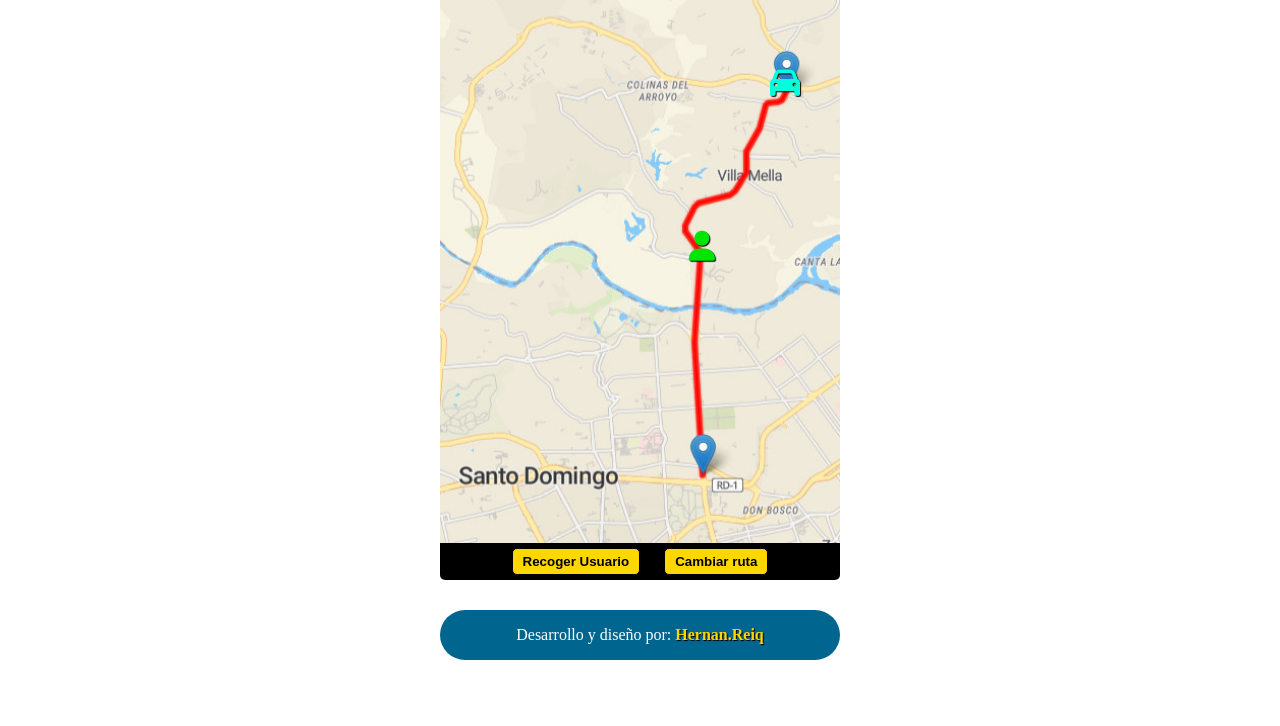
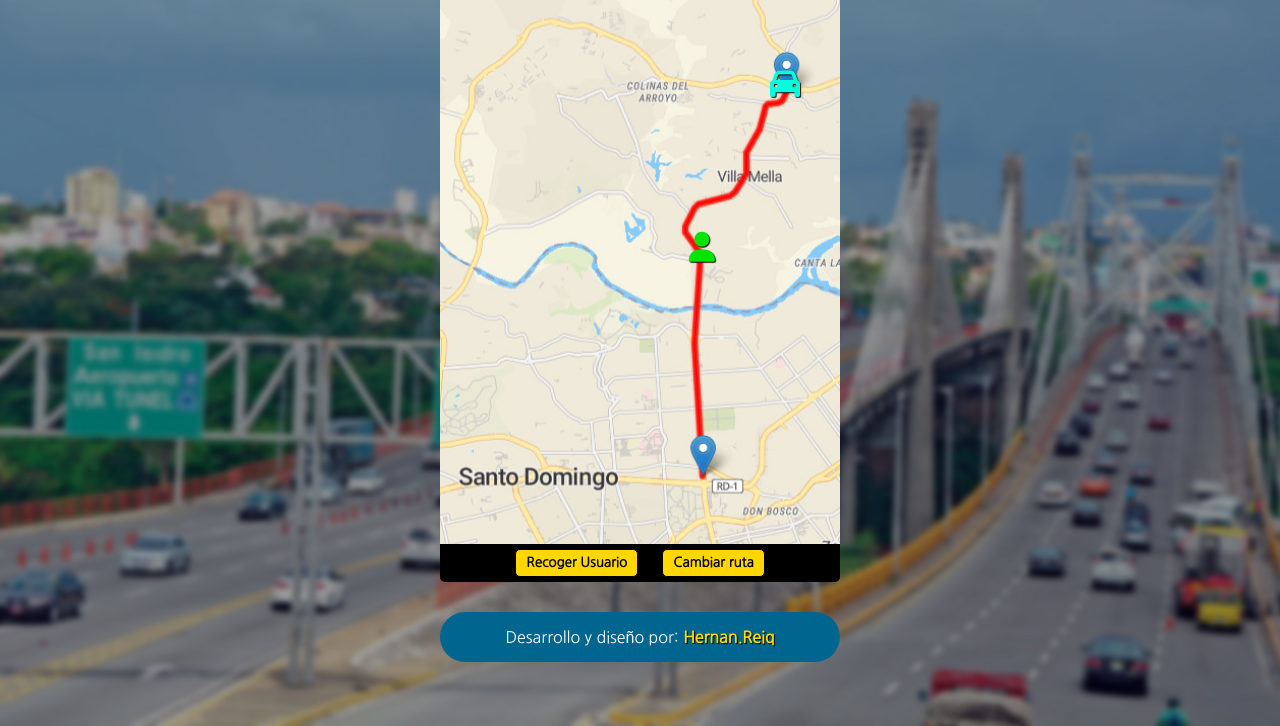
Before and after one commit to hernanreiq/simulador-uber, a plain HTML site: page index.html in a window 1280 px wide. Shown: the part 74-800 px from the top of the page. Drawn offline with Linux system fonts and the light colour scheme.

Commit message:
Los estilos de letras fueron mejorados y se agregó un fondo de pantalla

```diff
--- a/css/style.css
+++ b/css/style.css
@@ -9,9 +9,13 @@ html {
     padding: 0;
 }
 body {
-    width: 500px;
+    width: 400px;
     margin: 0 auto;
     height: auto;
+    background-image: url('../img/fondo.jpg');
+    background-repeat: no-repeat;
+    background-size: cover;
+    background-attachment: fixed;
 }
 h1 {
     text-align: center;
@@ -21,6 +25,7 @@ h1 {
     margin: 0 auto;
     margin-top: 20px;
     border-radius: 5px 5px 0px 0px;
+    font-family: 'Rubik', sans-serif;
 }
 div.imagen {
     width: 400px;
@@ -46,6 +51,7 @@ button {
     border-radius: 5px;
     border: solid black 1px;
     background-color: gold;
+    font-family: 'Nanum Gothic', sans-serif;
 }
 #parar {
     display: none;
@@ -62,6 +68,7 @@ footer p {
     text-align: center;
     line-height: 50px;
     color: white;
+    font-family: 'Nanum Gothic', sans-serif;
 }
 footer p a {
     color: gold;
--- a/index.html
+++ b/index.html
@@ -1,6 +1,8 @@
 <!DOCTYPE html>
 <html lang="en">
 <head>
+    <link rel="preconnect" href="https://fonts.gstatic.com">
+<link href="https://fonts.googleapis.com/css2?family=Nanum+Gothic&family=Rubik&display=swap" rel="stylesheet">
     <script src="https://kit.fontawesome.com/2acc1475d8.js" crossorigin="anonymous"></script>
     <meta charset="UTF-8">
     <meta name="viewport" content="width=device-width, initial-scale=1.0">
```
Also changed, not shown: img/fondo.jpg (added).
